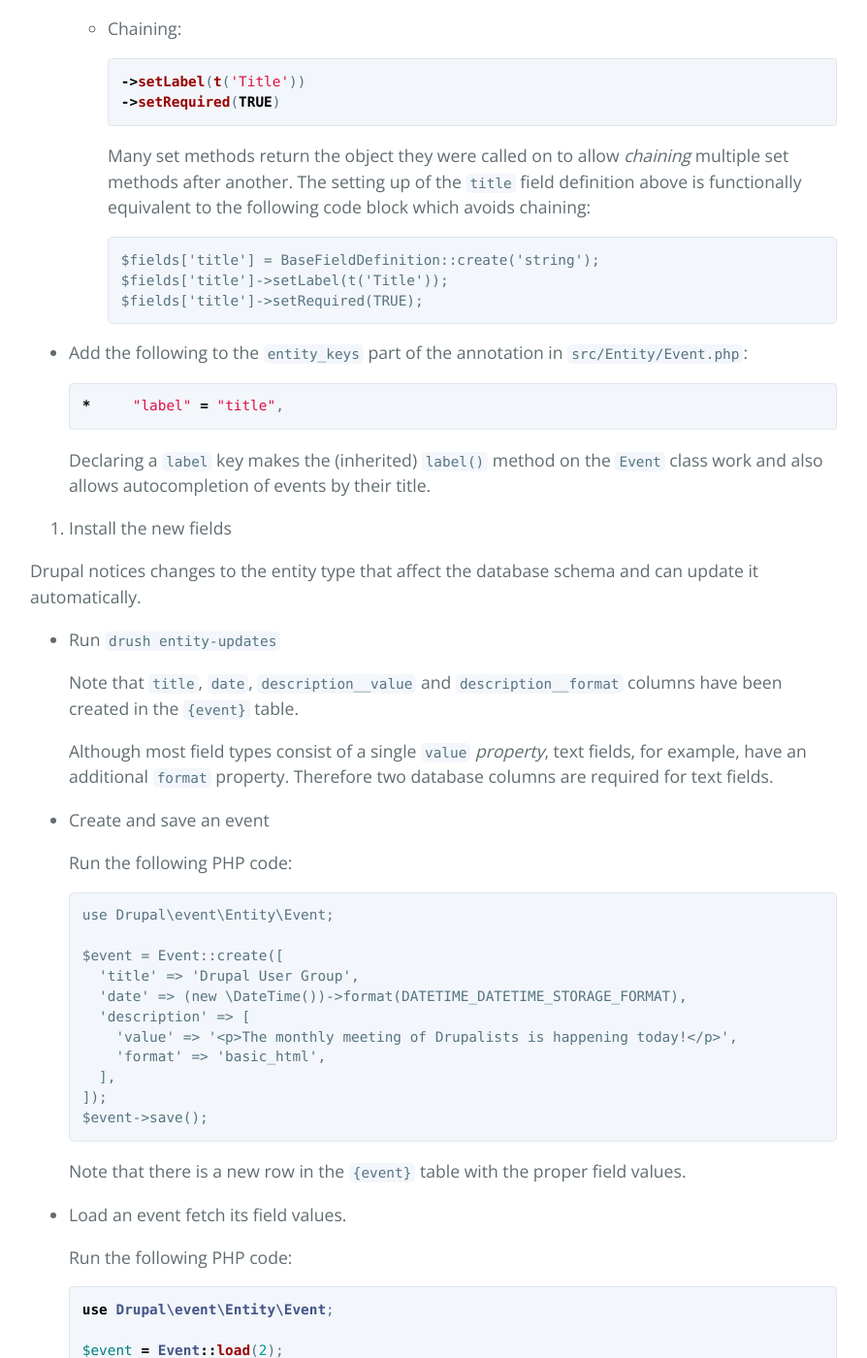
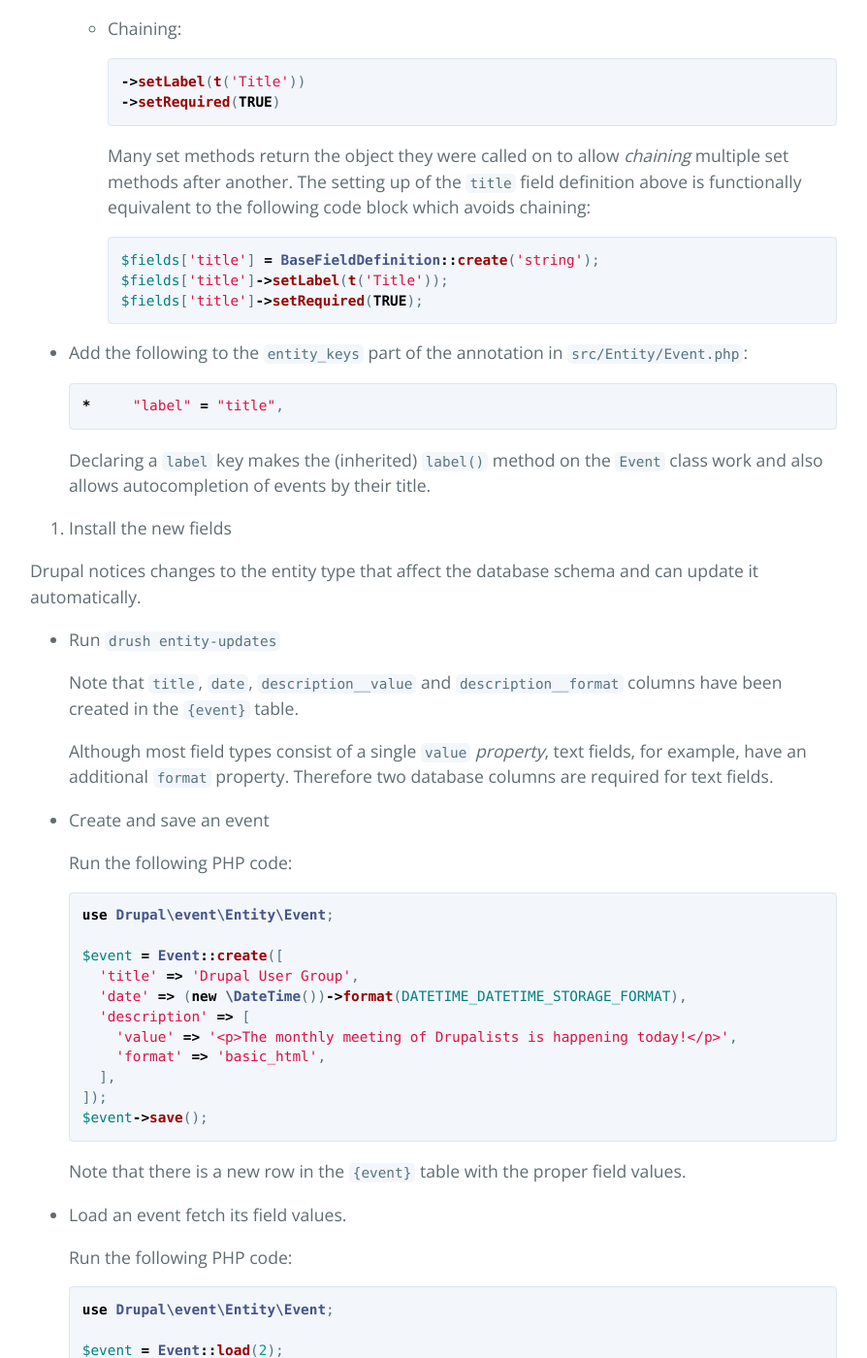
Before and after one commit to drupal-entity-training/event, a Jekyll site: the page built from index.md, in a window 1280 px wide and 1400 px high, scrolled down 6850 px. Shown: the whole window at 97% size, without its empty margins (193-1087 px from the left). Built offline with Jekyll 4.4.1, drawn with Linux system fonts in a browser that asks for light colours; some of the changed text lies outside the part shown.

````diff
--- a/index.md
+++ b/index.md
@@ -217,7 +217,7 @@ this needs to be done explicitly. The preferred way of doing this is with Drush.
 
   Run the following PHP code:
 
-  ```?start_inline=1
+  ```php?start_inline=1
   use Drupal\event\Entity\Event;
 
   $event = Event::create();
@@ -238,7 +238,7 @@ this needs to be done explicitly. The preferred way of doing this is with Drush.
 
   Run the following PHP code:
 
-  ```?start_inline=1
+  ```php?start_inline=1
   use Drupal\event\Entity\Event;
 
   $event = Event::load(1);
@@ -252,7 +252,7 @@ this needs to be done explicitly. The preferred way of doing this is with Drush.
 
   Run the following PHP code:
 
-  ```?start_inline=1
+  ```php?start_inline=1
   use Drupal\event\Entity\Event;
 
   $event = Event::load(1);
@@ -331,7 +331,7 @@ additional fields.
     `title` field definition above is functionally equivalent to the
     following code block which avoids chaining:
 
-    ```?start_inline=1
+    ```php?start_inline=1
     $fields['title'] = BaseFieldDefinition::create('string');
     $fields['title']->setLabel(t('Title'));
     $fields['title']->setRequired(TRUE);
@@ -365,7 +365,7 @@ update it automatically.
 
   Run the following PHP code:
 
-  ```?start_inline=1
+  ```php?start_inline=1
   use Drupal\event\Entity\Event;
 
   $event = Event::create([
@@ -555,7 +555,7 @@ path. All of this can be automated by amending the entity annotation.
 
   * Entity handlers:
 
-    ```?start_inline=1
+    ```php?start_inline=1
     handlers
     ```
 
@@ -631,15 +629,20 @@ displayed unless explicitly configured to.
       'format_type' => 'html_date',
     ],
     'weight' => 0,
-  ]);
+  ])
+  ```
 
-  // Add this to the end of the $fields['description'] block and remove the
-  // trailing comma above.
+  Add the following to the `$fields['description']` section of the
+  `baseFieldDefinitions()` method of `src/Entity/Event.php` before the semicolon:
+
+  ```php?start_inline=1
   ->setDisplayOptions('view', [
     'label' => 'hidden',
     'weight' => 5,
-  ]);
+  ])
   ```
+
+  <!-- @todo: Explain why the title field is not displayed -->
 
   Parts of this code block are explained below:
 
@@ -656,6 +659,16 @@ displayed unless explicitly configured to.
 
     ```php?start_inline=1
     'label' => 'inline',
+    ```
+
+    The field label can be configured to be displayed above the field value (the
+    default), inline in front of the field value or hidden altogether. The
+    respective values of the `label` setting are `above`, `inline` and `hidden`.
+
+  * Formatter:
+
+    ```php?start_inline=1
+    'type' => 'datetime_default',
     ```
 
   * cmp. _Manage display_ table
````
Also changed, not shown: other parts of index.md (+2 -4 lines).
